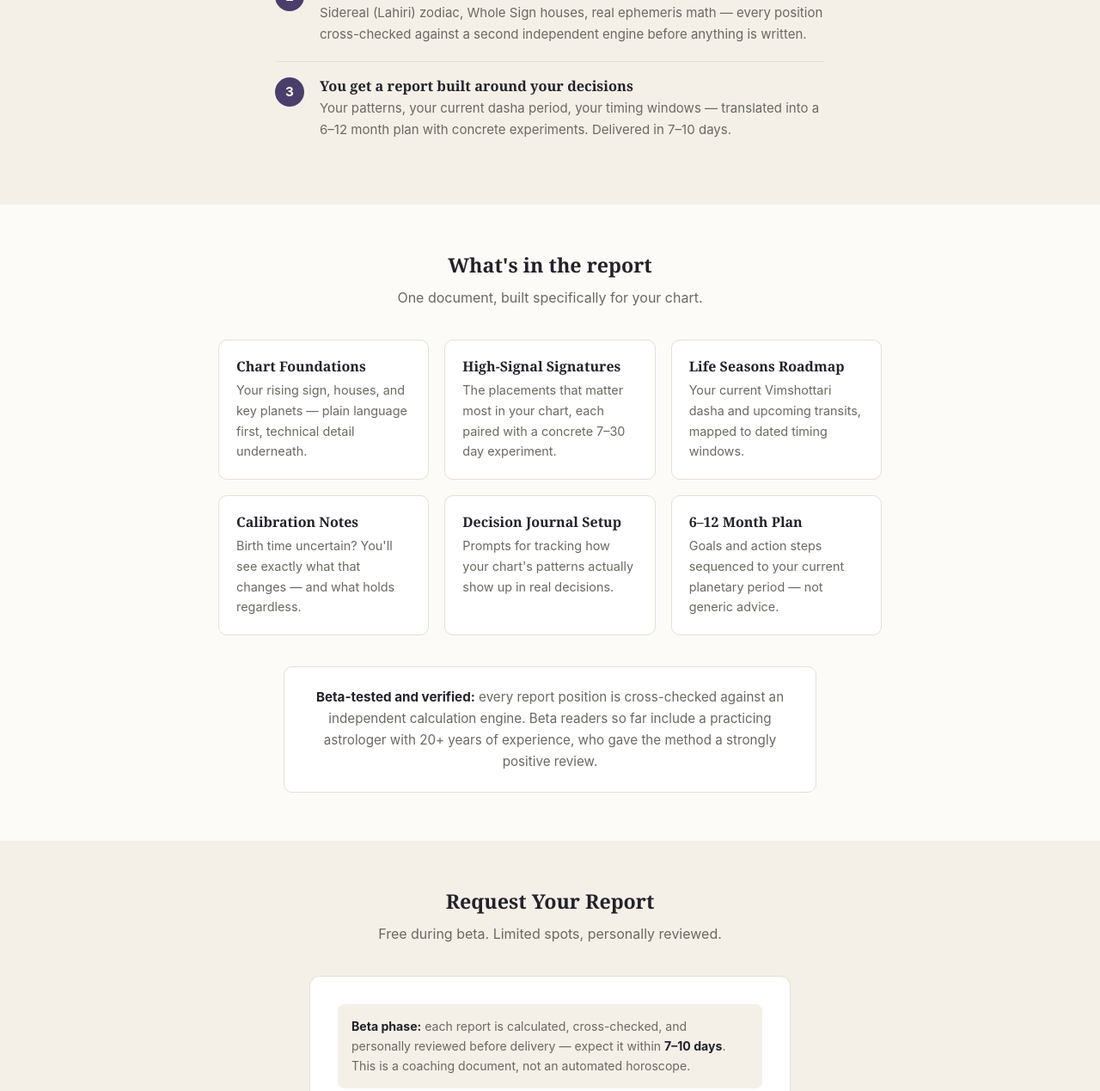
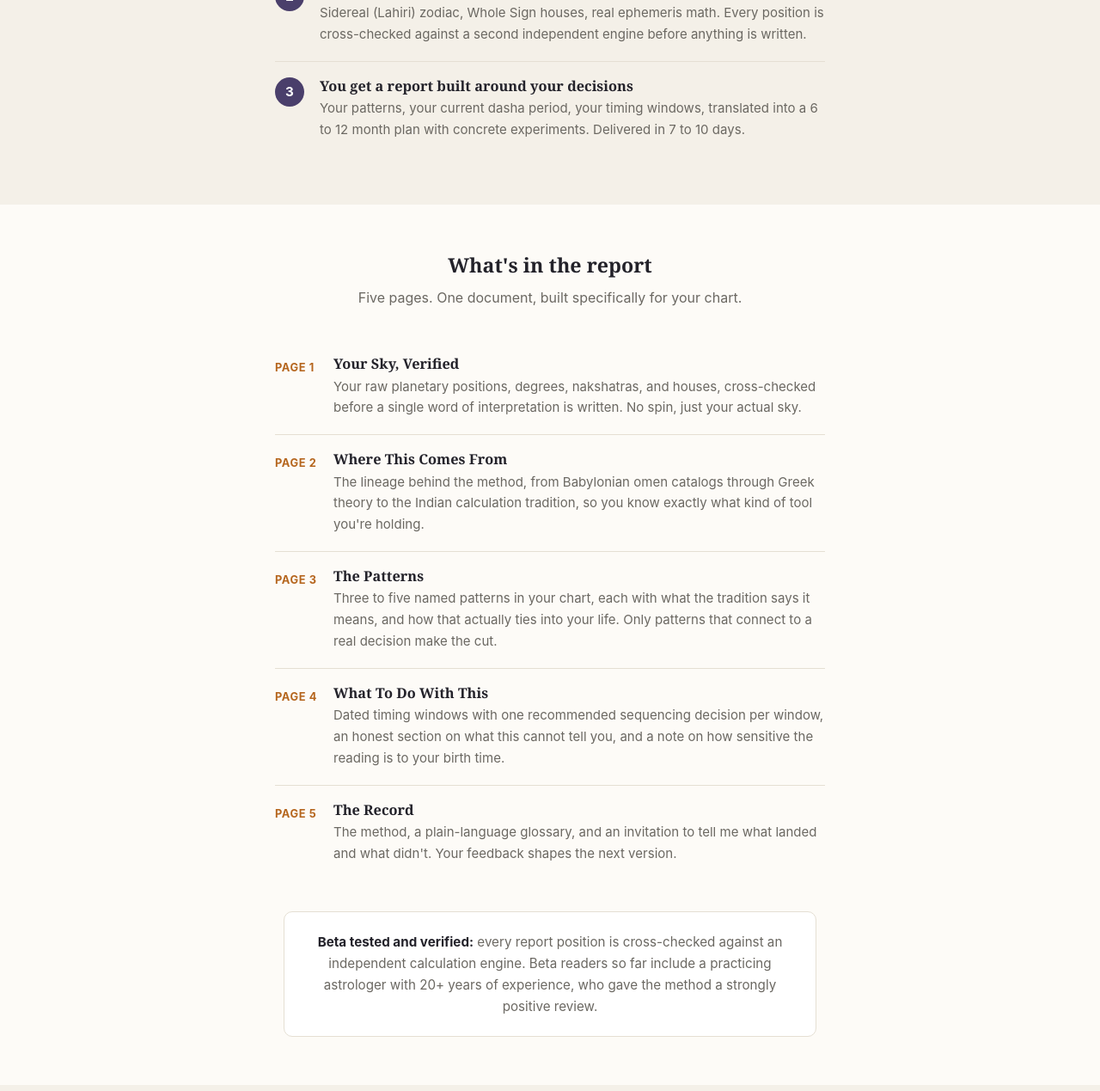
Before and after one commit to dazedbabe/sidereal-chart, a plain HTML site: page index.html in a window 1280 px wide. Shown: the part 728-1997 px from the top of the page at 86% size. Drawn offline with Linux system fonts and the light colour scheme.

Commit message:
Remove btn-secondary styles and update content

```diff
--- a/index.html
+++ b/index.html
@@ -58,18 +58,6 @@
   }
   .btn-primary:hover { background: var(--accent-light); }
 
-  .btn-secondary {
-    display: inline-block;
-    background: transparent;
-    color: var(--accent);
-    padding: 11px 22px;
-    border-radius: 8px;
-    text-decoration: none;
-    font-size: 0.95rem;
-    font-weight: 600;
-    border: 1.5px solid var(--accent);
-  }
-
   h2 { font-size: 1.45rem; text-align: center; margin-bottom: 10px; }
   p.section-sub { text-align: center; color: var(--muted); max-width: 580px; margin: 0 auto 36px; }
 
@@ -85,10 +73,16 @@
   .step h3 { font-size: 1.02rem; margin-bottom: 4px; }
   .step p { color: var(--muted); font-size: 0.94rem; margin: 0; }
 
-  .card-grid { display: grid; grid-template-columns: repeat(auto-fit, minmax(230px, 1fr)); gap: 18px; }
-  .card { background: var(--card); border: 1px solid var(--border); border-radius: 10px; padding: 20px; }
-  .card h3 { font-size: 1rem; margin-bottom: 6px; }
-  .card p { color: var(--muted); font-size: 0.9rem; margin: 0; }
+  .pages { max-width: 640px; margin: 0 auto; }
+  .page-item { display: flex; gap: 16px; padding: 18px 0; border-bottom: 1px solid var(--border); }
+  .page-item:last-child { border-bottom: none; }
+  .page-item .pg {
+    flex: 0 0 auto; color: var(--accent-warm); font-weight: 700; font-size: 0.8rem;
+    text-transform: uppercase; letter-spacing: 0.05em; padding-top: 4px; width: 52px;
+    font-family: -apple-system, sans-serif;
+  }
+  .page-item h3 { font-size: 1.02rem; margin-bottom: 4px; }
+  .page-item p { color: var(--muted); font-size: 0.94rem; margin: 0; }
 
   .trust-box {
     max-width: 620px; margin: 36px auto 0; text-align: center;
@@ -154,12 +148,12 @@
 
 <section class="hero">
   <div class="container">
-    <p class="tagline">Free beta — limited spots</p>
+    <p class="tagline">Free beta, limited spots</p>
     <h1>A reading that shows its math.</h1>
     <p class="sub">
       Most astrology apps sell you vague daily content. This is different: a precise,
-      astronomically-grounded <strong>sidereal chart report</strong> — every claim traceable
-      to a real degree, nakshatra, or dasha period — turned into decisions, experiments,
+      astronomically grounded <strong>sidereal chart report</strong>, with every claim traceable
+      to a real degree, nakshatra, or dasha period, turned into decisions, experiments,
       and timing you can actually use.
     </p>
     <a href="#request-form" class="btn-primary">Get My Free Report</a>
@@ -175,21 +169,21 @@
         <div class="num">1</div>
         <div>
           <h3>You submit your birth details</h3>
-          <p>Date, time, and place. Two minutes. If your birth time is approximate, that's fine — I'll flag exactly what it does and doesn't affect.</p>
+          <p>Date, time, and place. Two minutes. If your birth time is approximate, that's fine; I'll flag exactly what it does and doesn't affect.</p>
         </div>
       </div>
       <div class="step">
         <div class="num">2</div>
         <div>
           <h3>I calculate and verify your chart</h3>
-          <p>Sidereal (Lahiri) zodiac, Whole Sign houses, real ephemeris math — every position cross-checked against a second independent engine before anything is written.</p>
+          <p>Sidereal (Lahiri) zodiac, Whole Sign houses, real ephemeris math. Every position is cross-checked against a second independent engine before anything is written.</p>
         </div>
       </div>
       <div class="step">
         <div class="num">3</div>
         <div>
           <h3>You get a report built around your decisions</h3>
-          <p>Your patterns, your current dasha period, your timing windows — translated into a 6–12 month plan with concrete experiments. Delivered in 7–10 days.</p>
+          <p>Your patterns, your current dasha period, your timing windows, translated into a 6 to 12 month plan with concrete experiments. Delivered in 7 to 10 days.</p>
         </div>
       </div>
     </div>
@@ -199,35 +193,46 @@
 <section>
   <div class="container">
     <h2>What's in the report</h2>
-    <p class="section-sub">One document, built specifically for your chart.</p>
-    <div class="card-grid">
-      <div class="card">
-        <h3>Chart Foundations</h3>
-        <p>Your rising sign, houses, and key planets — plain language first, technical detail underneath.</p>
+    <p class="section-sub">Five pages. One document, built specifically for your chart.</p>
+    <div class="pages">
+      <div class="page-item">
+        <div class="pg">Page 1</div>
+        <div>
+          <h3>Your Sky, Verified</h3>
+          <p>Your raw planetary positions, degrees, nakshatras, and houses, cross-checked before a single word of interpretation is written. No spin, just your actual sky.</p>
+        </div>
       </div>
-      <div class="card">
-        <h3>High-Signal Signatures</h3>
-        <p>The placements that matter most in your chart, each paired with a concrete 7–30 day experiment.</p>
+      <div class="page-item">
+        <div class="pg">Page 2</div>
+        <div>
+          <h3>Where This Comes From</h3>
+          <p>The lineage behind the method, from Babylonian omen catalogs through Greek theory to the Indian calculation tradition, so you know exactly what kind of tool you're holding.</p>
+        </div>
       </div>
-      <div class="card">
-        <h3>Life Seasons Roadmap</h3>
-        <p>Your current Vimshottari dasha and upcoming transits, mapped to dated timing windows.</p>
+      <div class="page-item">
+        <div class="pg">Page 3</div>
+        <div>
+          <h3>The Patterns</h3>
+          <p>Three to five named patterns in your chart, each with what the tradition says it means, and how that actually ties into your life. Only patterns that connect to a real decision make the cut.</p>
+        </div>
       </div>
-      <div class="card">
-        <h3>Calibration Notes</h3>
-        <p>Birth time uncertain? You'll see exactly what that changes — and what holds regardless.</p>
+      <div class="page-item">
+        <div class="pg">Page 4</div>
+        <div>
+          <h3>What To Do With This</h3>
+          <p>Dated timing windows with one recommended sequencing decision per window, an honest section on what this cannot tell you, and a note on how sensitive the reading is to your birth time.</p>
+        </div>
       </div>
-      <div class="card">
-        <h3>Decision Journal Setup</h3>
-        <p>Prompts for tracking how your chart's patterns actually show up in real decisions.</p>
-      </div>
-      <div class="card">
-        <h3>6–12 Month Plan</h3>
-        <p>Goals and action steps sequenced to your current planetary period — not generic advice.</p>
+      <div class="page-item">
+        <div class="pg">Page 5</div>
+        <div>
+          <h3>The Record</h3>
+          <p>The method, a plain-language glossary, and an invitation to tell me what landed and what didn't. Your feedback shapes the next version.</p>
+        </div>
       </div>
     </div>
     <div class="trust-box">
-      <p><strong>Beta-tested and verified:</strong> every report position is cross-checked against an independent
+      <p><strong>Beta tested and verified:</strong> every report position is cross-checked against an independent
       calculation engine. Beta readers so far include a practicing astrologer with 20+ years of experience,
       who gave the method a strongly positive review.</p>
     </div>
@@ -243,7 +248,7 @@
 
       <div class="form-note">
         <strong>Beta phase:</strong> each report is calculated, cross-checked, and personally reviewed
-        before delivery — expect it within <strong>7–10 days</strong>. This is a coaching document,
+        before delivery. Expect it within <strong>7 to 10 days</strong>. This is a coaching document,
         not an automated horoscope.
       </div>
 
@@ -282,7 +287,7 @@
       </div>
 
       <div class="field">
-        <label for="question">One decision or question you're facing right now <span class="hint">(optional — it makes your report sharper)</span></label>
+        <label for="question">One decision or question you're facing right now <span class="hint">(optional, and it makes your report sharper)</span></label>
         <textarea id="question" name="current_question" rows="3" placeholder="e.g. career change, a move, a big decision, a question about timing..."></textarea>
       </div>
 
@@ -292,7 +297,7 @@
 
       <button type="submit" class="btn-primary" style="width:100%;">Submit Request</button>
     </form>
-    <p class="form-success" id="form-success">Thank you — your request has been received.</p>
+    <p class="form-success" id="form-success">Thank you, your request has been received.</p>
   </div>
 </section>
 
@@ -326,7 +331,7 @@
 
     <div class="faq-item">
       <h3>Is this tropical astrology?</h3>
-      <p>No — sidereal (Vedic), with the Lahiri ayanamsa and Whole Sign houses, calculated from real ephemeris data.</p>
+      <p>No. This is sidereal (Vedic), with the Lahiri ayanamsa and Whole Sign houses, calculated from real ephemeris data.</p>
     </div>
     <div class="faq-item">
       <h3>Is this AI generated?</h3>
@@ -334,7 +339,7 @@
     </div>
     <div class="faq-item">
       <h3>Will you tell me my future?</h3>
-      <p>No predictions. This is about timing, patterns, and decisions — you test how your chart's tendencies actually show up in your life.</p>
+      <p>No predictions. This is about timing, patterns, and decisions, so you can test how your chart's tendencies actually show up in your life.</p>
     </div>
     <div class="faq-item">
       <h3>What if my birth time is off?</h3>
```
